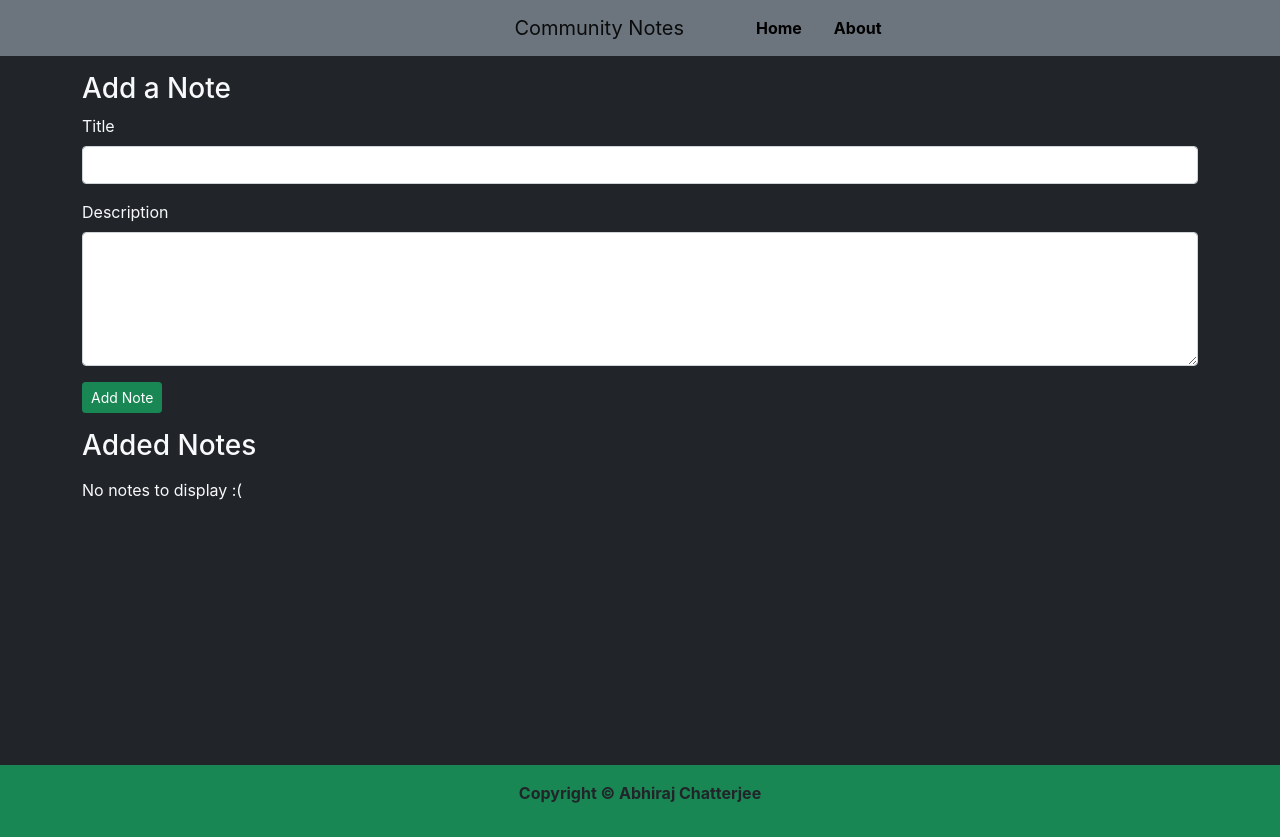
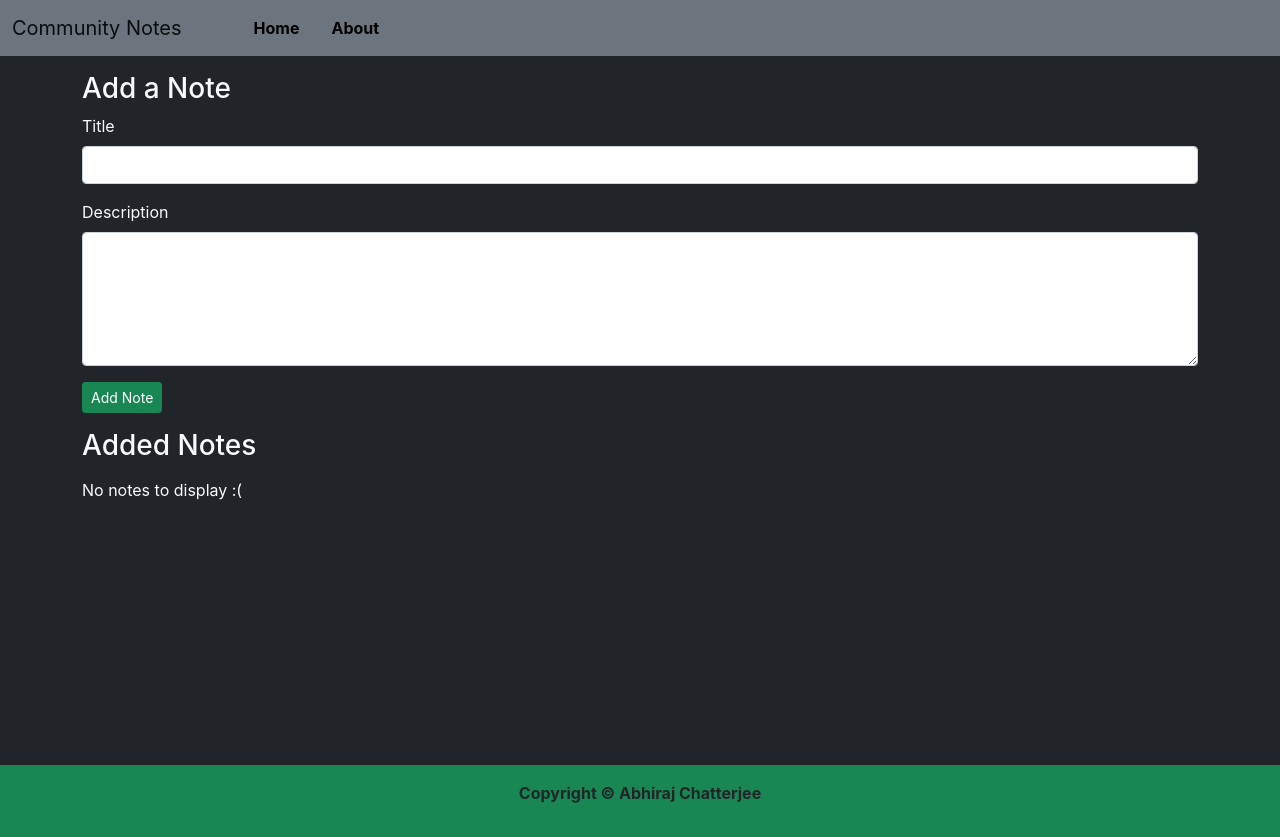
Before and after one commit to Abhiraj3112000/Community-Notes, a React (Create React App) app: page / in a window 1280 px wide. Built offline with nearby package versions, Linux system fonts and the light colour scheme.

Commit message:
Update Header.js

```diff
--- a/src/MyComponents/Header.js
+++ b/src/MyComponents/Header.js
@@ -7,7 +7,7 @@ export default function Header(props) {
     return (
         <nav id ="metaltag" className="navbar navbar-expand-lg navbar-light bg-secondary"  >
         <div className="container-fluid">
-          <Link className="navbar-brand" to="/" onClick={ (event) => event.preventDefault() } style={{cursor: 'none', margin:"0 3rem 0 40%" }}>{props.title}</Link>
+          <Link className="navbar-brand" to="/" onClick={ (event) => event.preventDefault() } style={{cursor: 'none', margin:"0 3rem 0 auto" }}>{props.title}</Link>
           <button className="navbar-toggler" type="button" data-bs-toggle="collapse" data-bs-target="#navbarSupportedContent" aria-controls="navbarSupportedContent" aria-expanded="false" aria-label="Toggle navigation">
             <span className="navbar-toggler-icon"></span>
           </button>
```
